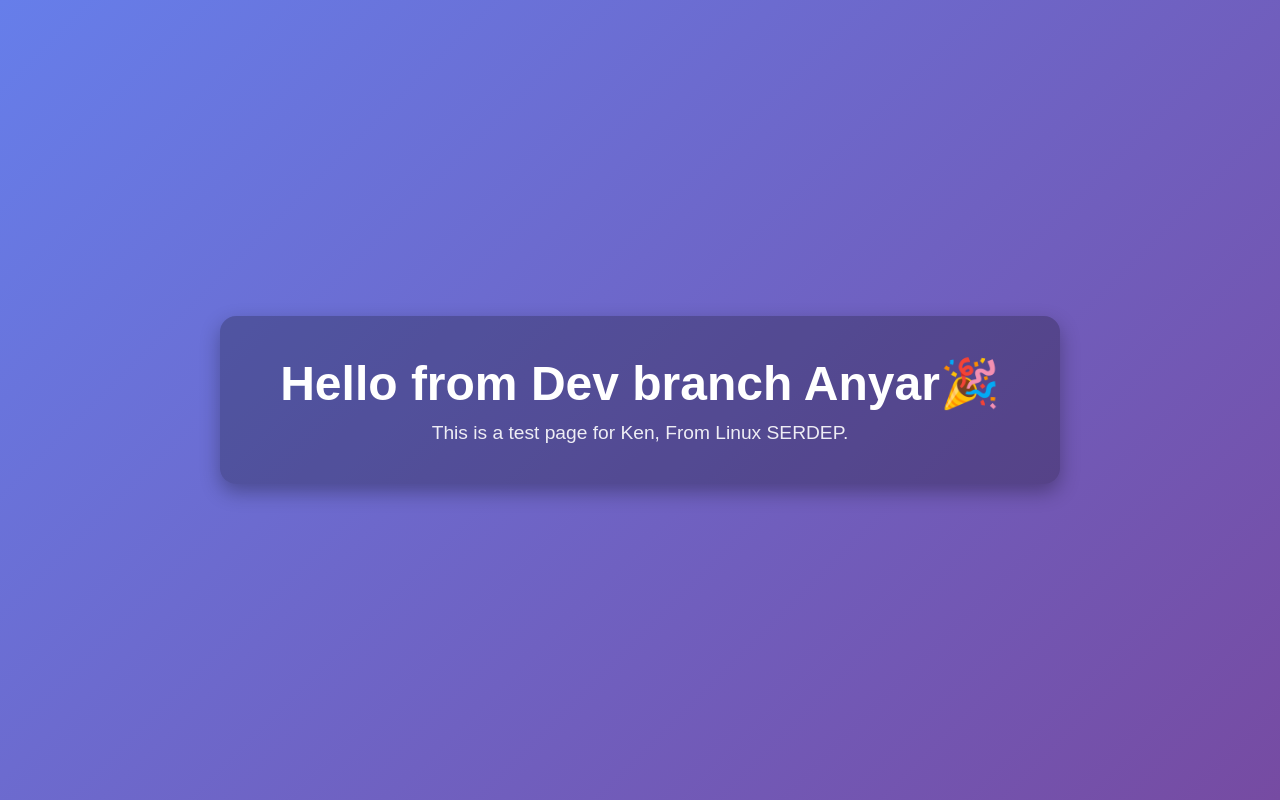
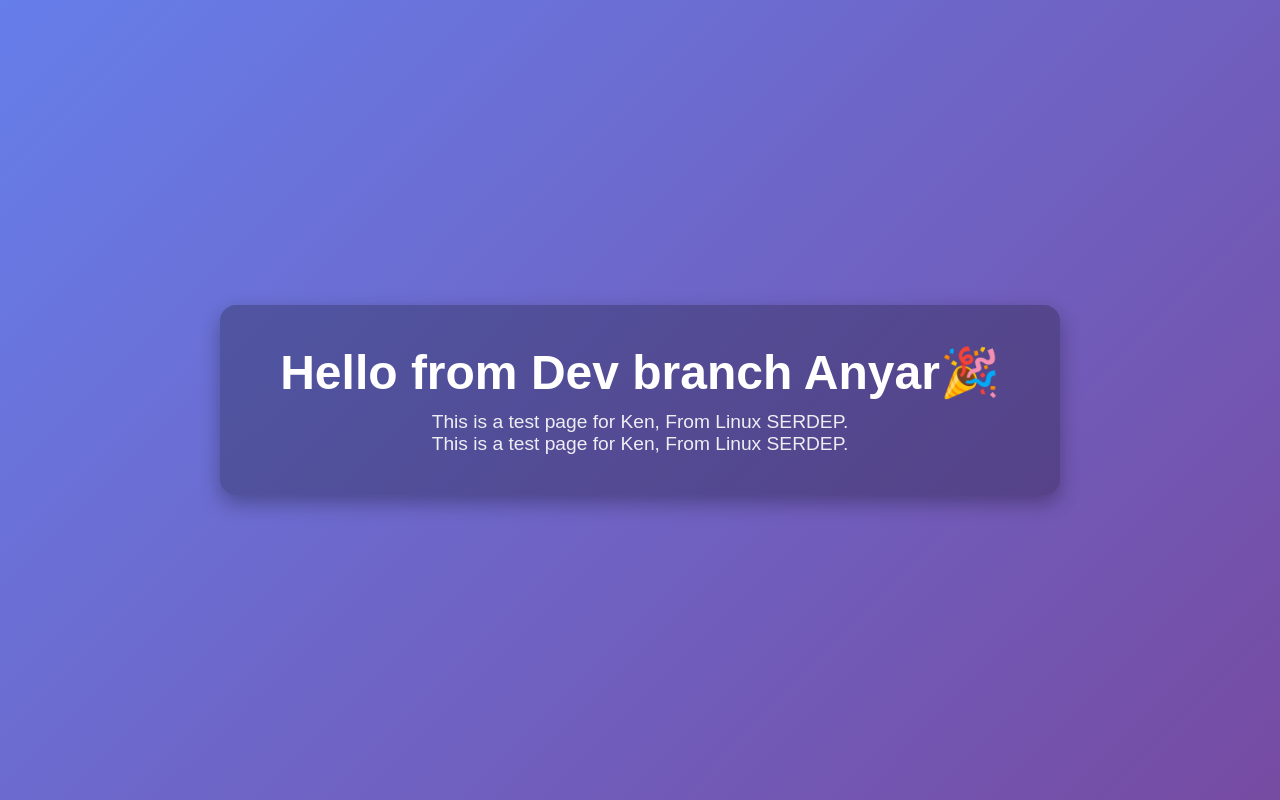
Before and after one commit to kenbasuki/gitdasar, a plain HTML site: page index.html in a window 1280 px wide. Drawn offline with Linux system fonts and the light colour scheme.

Commit message:
edit file index.html

```diff
--- a/index.html
+++ b/index.html
@@ -54,6 +54,7 @@
     <div class="container">
 	<h1>Hello from Dev branch  Anyar🎉</h1>
         <p>This is a test page for Ken, From Linux SERDEP.</p>
+        <p><p>This is a test page for Ken, From Linux SERDEP.</p></p>
     </div>
 </body>
 
```
